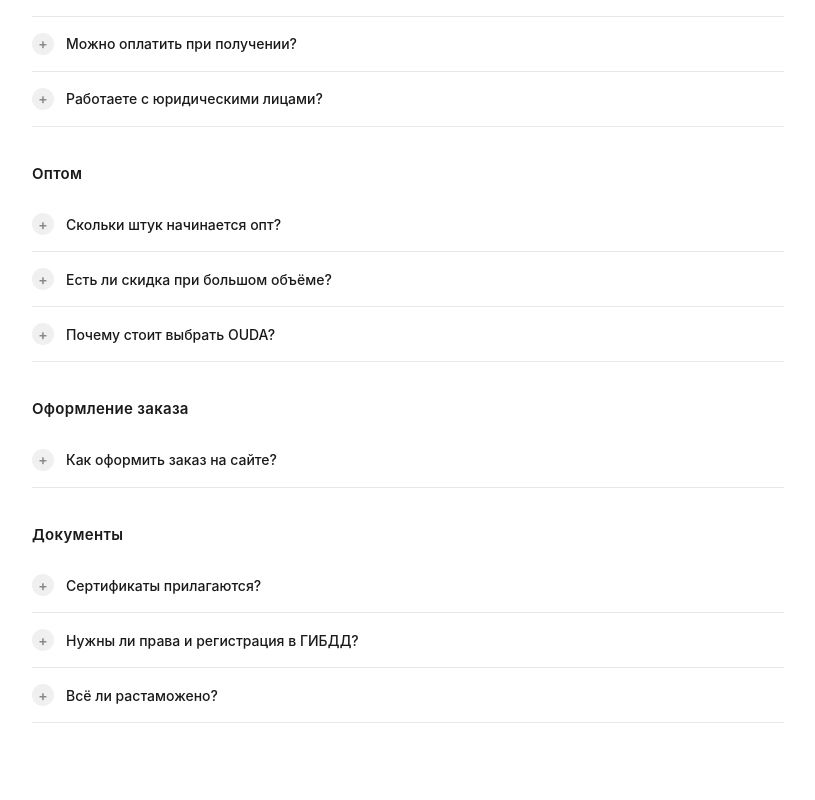
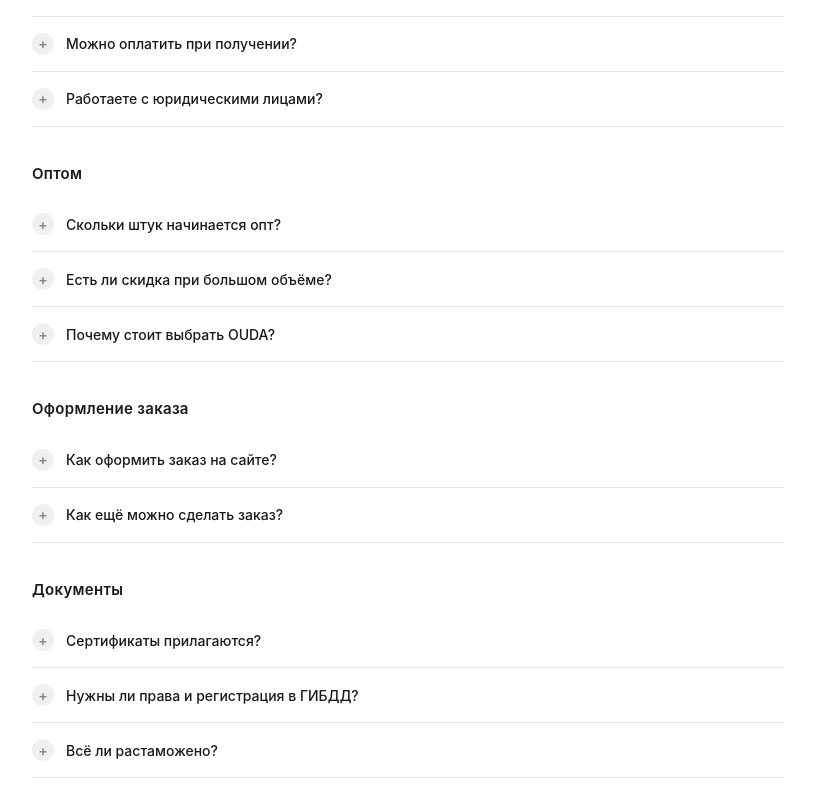
Before and after one commit to galaxymotosochi-creator/ouda, a React (Vite) app: page / in a window 1280 px wide. Shown: the part 1214-2014 px from the top of the page, without its empty margins (232-1047 px from the left). Built offline with nearby package versions, Linux system fonts and the light colour scheme; no server answers.

Commit message:
FAQ: исправлен текст про MAX/Telegram (убрано WhatsApp)

```diff
--- a/src/components/FAQ.jsx
+++ b/src/components/FAQ.jsx
@@ -62,6 +62,10 @@ const blocks = [
       {
         q: 'Как оформить заказ на сайте?',
         a: 'Выберите модель, нажмите «В корзину», укажите количество и нужный цвет. Затем перейдите в корзину (значок в правом верхнем углу), заполните информацию и нажмите «Оформить заказ». Как только мы получим заявку — сразу свяжемся с вами.'
+      },
+      {
+        q: 'Как ещё можно сделать заказ?',
+        a: 'На главной странице вы можете связаться с нами напрямую — через MAX или Telegram.'
       }
     ]
   },
```
